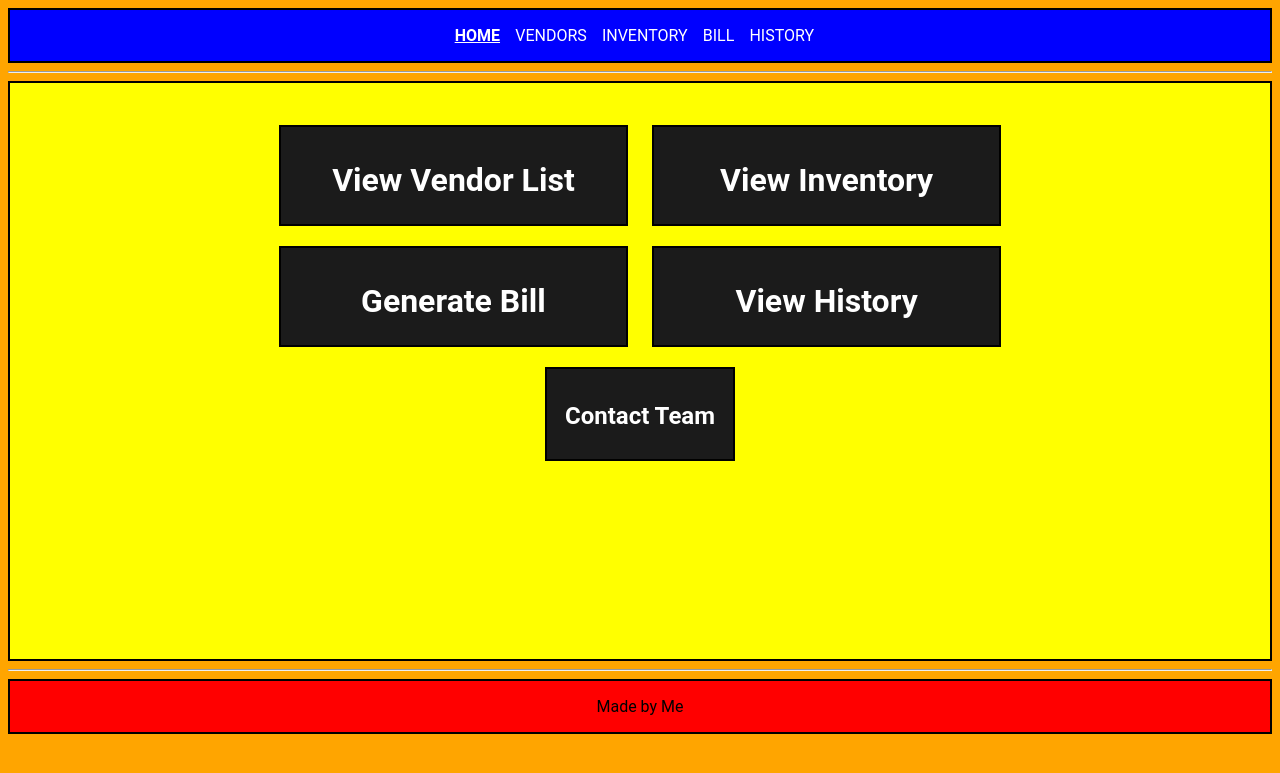
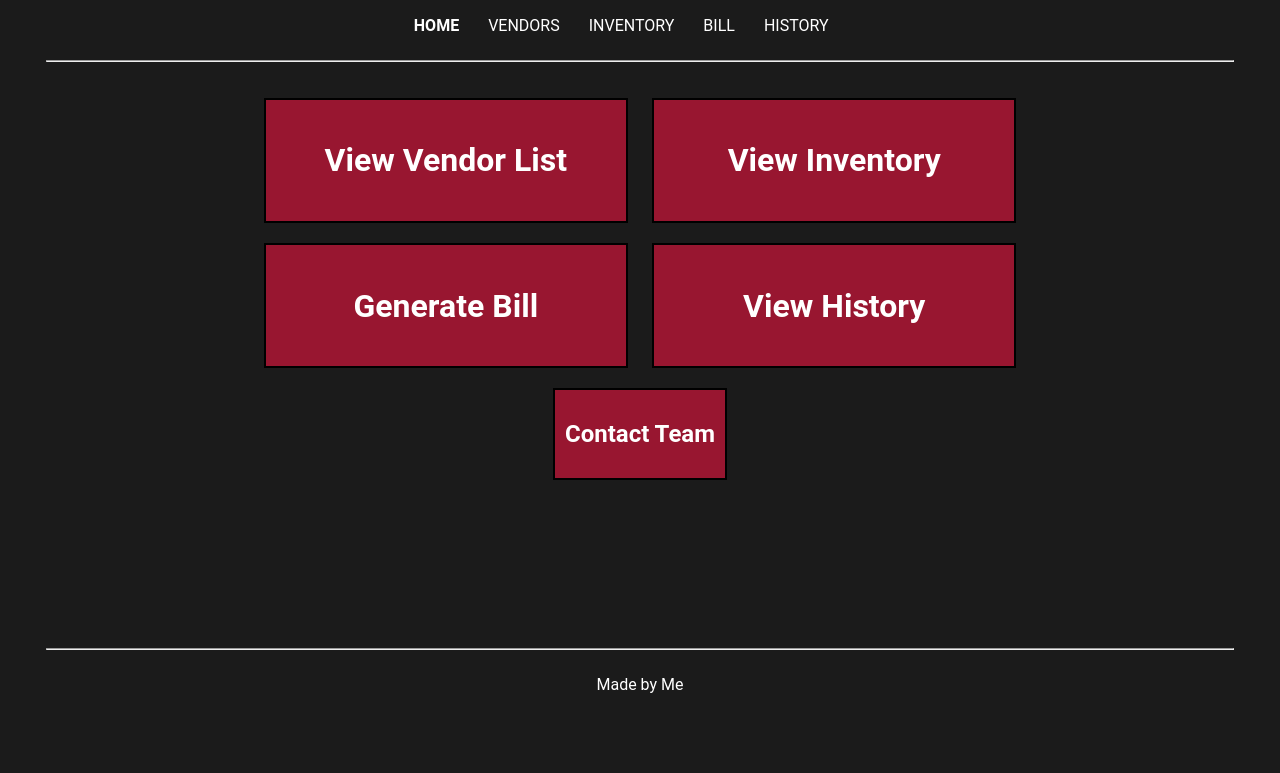
Before and after one commit to Nisarg2061/KGNS, a Flask app: page / in a window 1280 px wide. Shown: the top 773 px of the page. Run offline with Flask 3, Linux system fonts and the light colour scheme.

Commit message:
UI changes made

```diff
--- a/static/style.css
+++ b/static/style.css
@@ -2,57 +2,63 @@
     text-align: center;
     font-family: Roboto;
 }
-a{
+hr{
+    color: crimson;
+    margin: 2% 3%;
+}
+.index_a{
     text-decoration: none;
     color: white;
 }
 body{
-    background-color: orange;
+    background-color: #1B1B1B;
 }
 header{
-    border: 2px solid black;
-    background-color: blue;
+    margin: 0% 1% 0% 0%;
+    padding-right: 0%;
 }
 main{
-    border: 2px solid black;
-    background-color: yellow;
-    height: 36em;
+    height: 535px;
+    width: auto;
+    margin: 1% 10%;
+    align-items: center;
 }
 footer{
-    border: 2px solid black;
-    background-color: red;
+    margin: 1%;
 }
 .underline{
     text-decoration: underline;
 }
 .index_div{
-    height: 4.5em;
+    height: auto;
     width: 20em;
     border: 2px solid black;
     display: inline-block;
-    background-color: #1B1B1B;
+    background-color: rgba(220, 20, 60, 0.650);
+    margin: 10px;
+    padding: 2%;
+}
+.index_div_conc{
+    height: auto;
+    width: auto;
+    border: 2px solid black;
+    display: inline-block;
+    background-color: rgba(220, 20, 60, 0.650);
     margin: 10px;
     padding: 1%;
 }
-.index_div_conc{
-    height: 4em;
-    width: 10em;
-    border: 2px solid black;
-    display: inline-block;
-    background-color: #1B1B1B;
-    margin: 10px;
-    padding: 1%;
+.index_main{
+    margin-top: 2em;
 }
-.bar-m{
+.index_bar{
     height: 2.8em;
     text-align: center;
     text-transform:uppercase;
     padding: 0% 0%;
     display: inline;
 }
-.nav{
-    padding-right: 0.7em;
+.index_nav{
+    padding-right: 2%;
+    text-decoration: none;
+    color: white;
 }
-.index_main{
-    margin-top: 2em;
-}
--- a/templates/index.html
+++ b/templates/index.html
@@ -4,48 +4,62 @@
     <meta charset="UTF-8">
     <meta name="viewport" content="width=device-width, initial-scale=1.0">
     <link rel="stylesheet" href="http://192.168.0.192:5000/static/style.css">
+    <meta name="viewport" content="width=device-width, initial-scale=1">
     <title>KGNS</title>
 </head>
 <body>
     <header>
-        <div class="bar-m">
-            <p class="index_p">
-                <a href="/" class="nav"><b class="underline">home</b></a>
-                <a href="#" class="nav">vendors</a>
-                <a href="#" class="nav">inventory</a>
-                <a href="#" class="nav">bill</a>
-                <a href="#" class="nav">history</a>
-            </p>
+        <div class="index_bar">
+          <p>
+            <a href="/" class="index_nav">
+              <b>
+                Home
+              </b>
+            </a>
+            <a href="/" class="index_nav">
+              Vendors
+            </a>
+            <a href="/" class="index_nav">
+              Inventory
+            </a>
+            <a href="/" class="index_nav">
+              Bill
+            </a>
+            <a href="/" class="index_nav">
+              History
+            </a>
+          </p>
+
         </div>
     </header>
     <hr>
-    <main>
-        <div class="index_main">
+    <main class="container">
+        <div class="container">
             <div>
                 <div class="index_div">
-                    <h1><a href="#">View Vendor List</a></h1>
+                    <h1><a href="#" class="index_a">View Vendor List</a></h1>
                 </div>
                 <div class="index_div">
-                    <h1><a href="#">View Inventory</a></h1>
+                    <h1><a href="#" class="index_a">View Inventory</a></h1>
                 </div>
             </div>
             <div>
                 <div class="index_div">
-                    <h1><a href="#">Generate Bill</a></h1>
+                    <h1><a href="#" class="index_a">Generate Bill</a></h1>
                 </div>
                 <div class="index_div">
-                    <h1><a href="#">View History</a></h1>
+                    <h1><a href="#" class="index_a">View History</a></h1>
                 </div>
             </div>
             <div class="index_div_conc">
-                <h2><a href="#">Contact Team</a></h2>
+                <h2><a href="#" class="index_a">Contact Team</a></h2>
             </div>
         </div>
     </main>
     <hr>
     <footer>
         <div>
-            <p>Made by Me</p>
+            <p style="color: white;">Made by Me</p>
         </div>
     </footer>
 </body>
```
